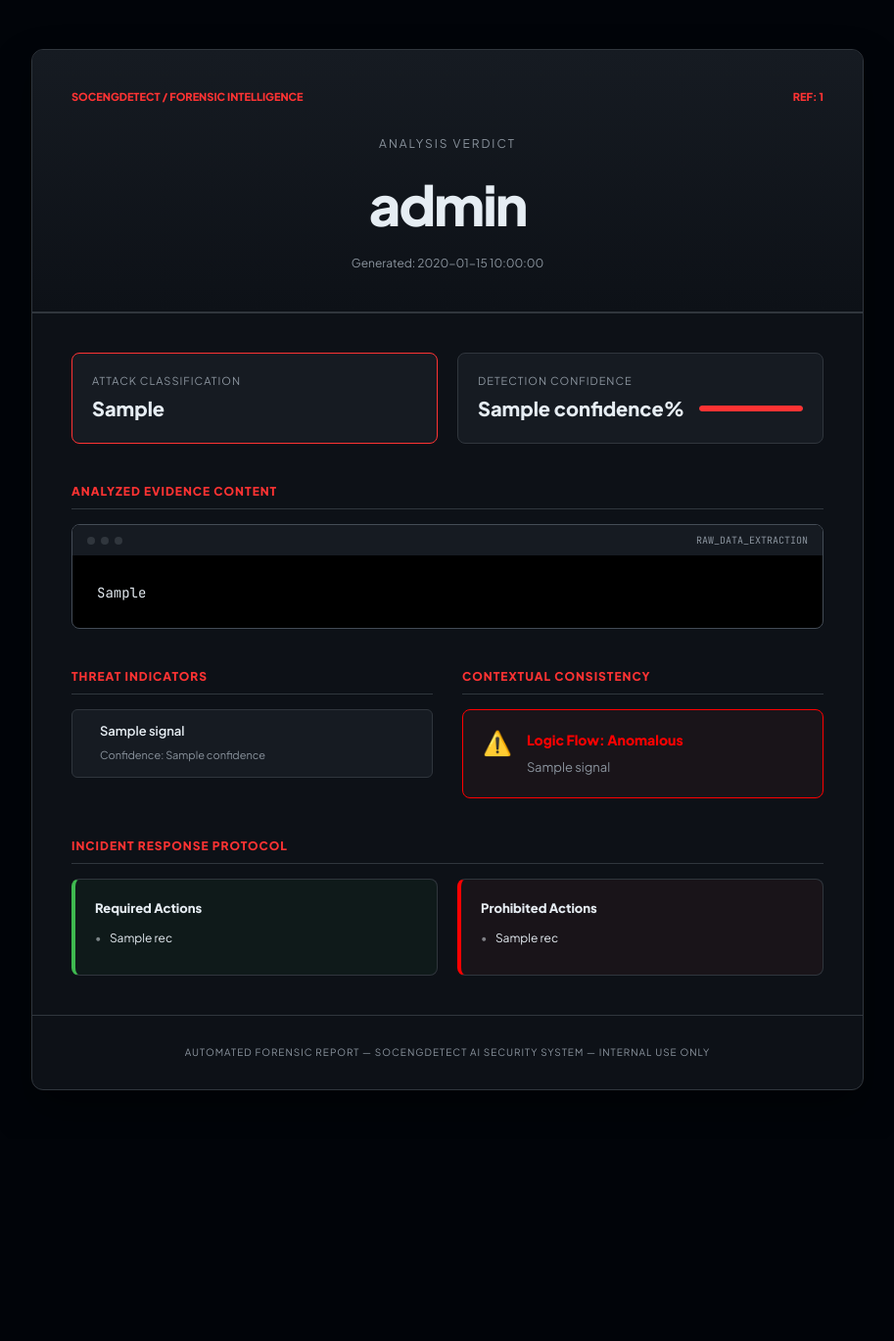
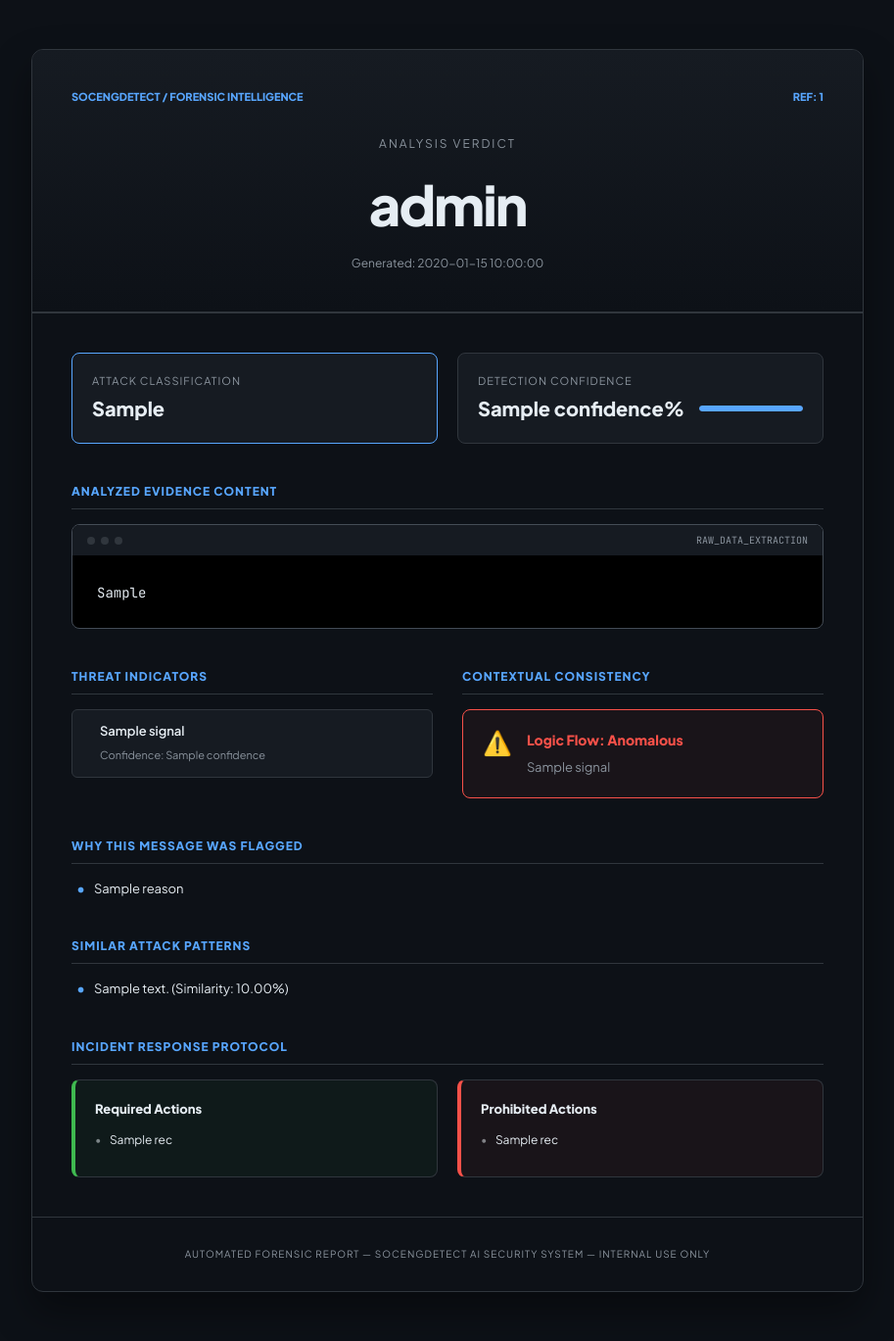
Before and after one commit to SocEngShield/SocEngDetect, a Python web app: template utils/templates/report.html in a window 1280 px wide. Shown: the whole page at 98% size, without its empty margins (183-1096 px from the left). Before the commit the page ends 1113 px from the top, so only its background shows below. Run offline with Jinja, Linux system fonts and the light colour scheme; the template is opened without the code that fills it: most values are stand-ins (such as "Sample title", 1, 10 or a date in 2020).

Commit message:
updated pdf format and explainability sections

```diff
--- a/dashboard/app.py
+++ b/dashboard/app.py
@@ -283,6 +283,8 @@ if st.button("ANALYZE MESSAGE", type="primary", use_container_width=True):
             "signal_breakdown": fused_output.get("per_signal_breakdown", {}),
             "fusion_meta": fused_output.get("fusion_meta", {}),
             "context": r.get("context", {}),
+            "why_flagged": r.get("why_flagged", []),
+            "similar_attack_patterns": filter_similar_patterns(top_k_results, max_items=3),
         }
 
         # ---------------------------
@@ -555,6 +557,8 @@ with st.sidebar:
             },
             "context": analysis.get("context", {}),
             "fusion_metadata": analysis.get("fusion_meta", {}),
+            "why_flagged": analysis.get("why_flagged", []),
+            "similar_attack_patterns": analysis.get("similar_attack_patterns", []),
         }
 
         timestamp = datetime.now().strftime('%Y%m%d_%H%M%S')
--- a/utils/templates/report.css
+++ b/utils/templates/report.css
@@ -3,19 +3,26 @@
     --card: #161b22;
     --text: #e6edf3;
     --text-dim: #8b949e;
-    --accent: #ff3333; /* Crimson red highlights */
-    --danger: #ff0000;
+    --danger: #f85149;
     --warning: #d29922;
     --success: #3fb950;
+    --info: #58a6ff;
     --border: #30363d;
     --font-main: 'Plus Jakarta Sans', sans-serif;
     --font-mono: 'JetBrains Mono', monospace;
+    --accent: #58a6ff; /* Default */
 }
+
+/* Dynamic Accent Colors based on classification */
+.report-wrapper.risk-high { --accent: var(--danger); }
+.report-wrapper.risk-potential { --accent: var(--warning); }
+.report-wrapper.risk-low { --accent: var(--info); }
+.report-wrapper.risk-safe { --accent: var(--success); }
 
 * { margin: 0; padding: 0; box-sizing: border-box; }
 
 body {
-    background-color: #010409; /* Darker outer background for contrast */
+    background-color: var(--bg);
     color: var(--text);
     font-family: var(--font-main);
     padding: 50px 20px;
@@ -41,8 +48,8 @@ body {
 
 .report-header.risk-high { border-bottom-color: var(--danger); }
 .report-header.risk-potential { border-bottom-color: var(--warning); }
+.report-header.risk-low { border-bottom-color: var(--info); }
 .report-header.risk-safe { border-bottom-color: var(--success); }
-.report-header.risk-low { border-bottom-color: var(--success); }
 
 .header-meta {
     display: flex;
@@ -68,7 +75,8 @@ body {
 /* Specific highlight for High Risk */
 .risk-high .verdict-value { color: var(--danger); text-shadow: 0 0 20px rgba(248, 81, 73, 0.2); }
 .risk-potential .verdict-value { color: var(--warning); text-shadow: 0 0 20px rgba(210, 153, 34, 0.2); }
-.risk-safe .verdict-value, .risk-low .verdict-value { color: var(--success); text-shadow: 0 0 20px rgba(63, 185, 80, 0.2); }
+.risk-low .verdict-value { color: var(--info); text-shadow: 0 0 20px rgba(88, 166, 255, 0.2); }
+.risk-safe .verdict-value { color: var(--success); text-shadow: 0 0 20px rgba(63, 185, 80, 0.2); }
 
 .verdict-timestamp { font-size: 12px; color: var(--text-dim); }
 
@@ -197,6 +205,27 @@ body {
 .protocol-box.action-do { border-left: 4px solid var(--success); background: rgba(63, 185, 80, 0.05); }
 .protocol-box.action-avoid { border-left: 4px solid var(--danger); background: rgba(248, 81, 73, 0.05); }
 
+/* Reasons & Patterns Lists */
+.reasons-list, .patterns-list {
+    list-style: none;
+    font-size: 13px;
+    padding-left: 5px;
+}
+.reasons-list li, .patterns-list li {
+    margin-bottom: 12px;
+    position: relative;
+    padding-left: 18px;
+    line-height: 1.6;
+    color: var(--text);
+}
+.reasons-list li::before, .patterns-list li::before {
+    content: "•";
+    position: absolute;
+    left: 0;
+    color: var(--accent);
+    font-weight: bold;
+}
+
 .protocol-box h4 { font-size: 13px; margin-bottom: 12px; }
 .protocol-box ul { list-style: none; font-size: 12px; }
 .protocol-box li { margin-bottom: 8px; padding-left: 15px; position: relative; }
@@ -216,12 +245,16 @@ body {
 /* PDF PRINT FIXES */
 @media print {
     @page {
-        margin: 0;
+        margin: 15mm;
+        margin-bottom: 25mm; /* Space for fixed footer */
         size: A4;
-        background-color: #010409;
+        background-color: #0d1117;
+        @bottom-center {
+            content: element(footer);
+        }
     }
     body {
-        background-color: #010409 !important;
+        background-color: #0d1117 !important;
         color: var(--text) !important;
         -webkit-print-color-adjust: exact;
         print-color-adjust: exact;
@@ -234,6 +267,15 @@ body {
         border-radius: 0;
     }
 
+    .report-footer {
+        position: running(footer);
+        width: 100%;
+        padding: 10px 0;
+        background-color: #0d1117;
+        border-top: 1px solid var(--border);
+        border-radius: 0;
+    }
+
     /* Prevent elements from being cut in half during pagination */
     .section,
     .protocol-box,
@@ -241,6 +283,8 @@ body {
     .indicator-card,
     .consistency-card,
     .evidence-box,
+    .reasons-list li,
+    .patterns-list li,
     h3, h4 {
         page-break-inside: avoid;
         break-inside: avoid;
--- a/utils/templates/report.html
+++ b/utils/templates/report.html
@@ -10,7 +10,7 @@
     <link rel="stylesheet" href="report.css">
 </head>
 <body>
-<div class="report-wrapper">
+<div class="report-wrapper {{ risk_class }}">
 
     <header class="report-header {{ risk_class }}">
         <div class="header-meta">
@@ -86,6 +86,28 @@
             </section>
         </div>
 
+        {% if why_flagged %}
+        <section class="section reasons-section">
+            <h3 class="section-heading">Why This Message Was Flagged</h3>
+            <ul class="reasons-list">
+                {% for reason in why_flagged %}
+                <li>{{ reason }}</li>
+                {% endfor %}
+            </ul>
+        </section>
+        {% endif %}
+
+        {% if similar_attack_patterns %}
+        <section class="section patterns-section">
+            <h3 class="section-heading">Similar Attack Patterns</h3>
+            <ul class="patterns-list">
+                {% for pattern in similar_attack_patterns %}
+                <li>{{ pattern.text }} (Similarity: {{ '{:.2f}'.format(pattern.similarity * 100 if pattern.similarity <= 1.0 else pattern.similarity) }}%)</li>
+                {% endfor %}
+            </ul>
+        </section>
+        {% endif %}
+
         <section class="protocol-section">
             <h3 class="section-heading">Incident Response Protocol</h3>
             <div class="protocol-grid">
```
Also changed, not shown: utils/export.py (+34 -8 lines).
